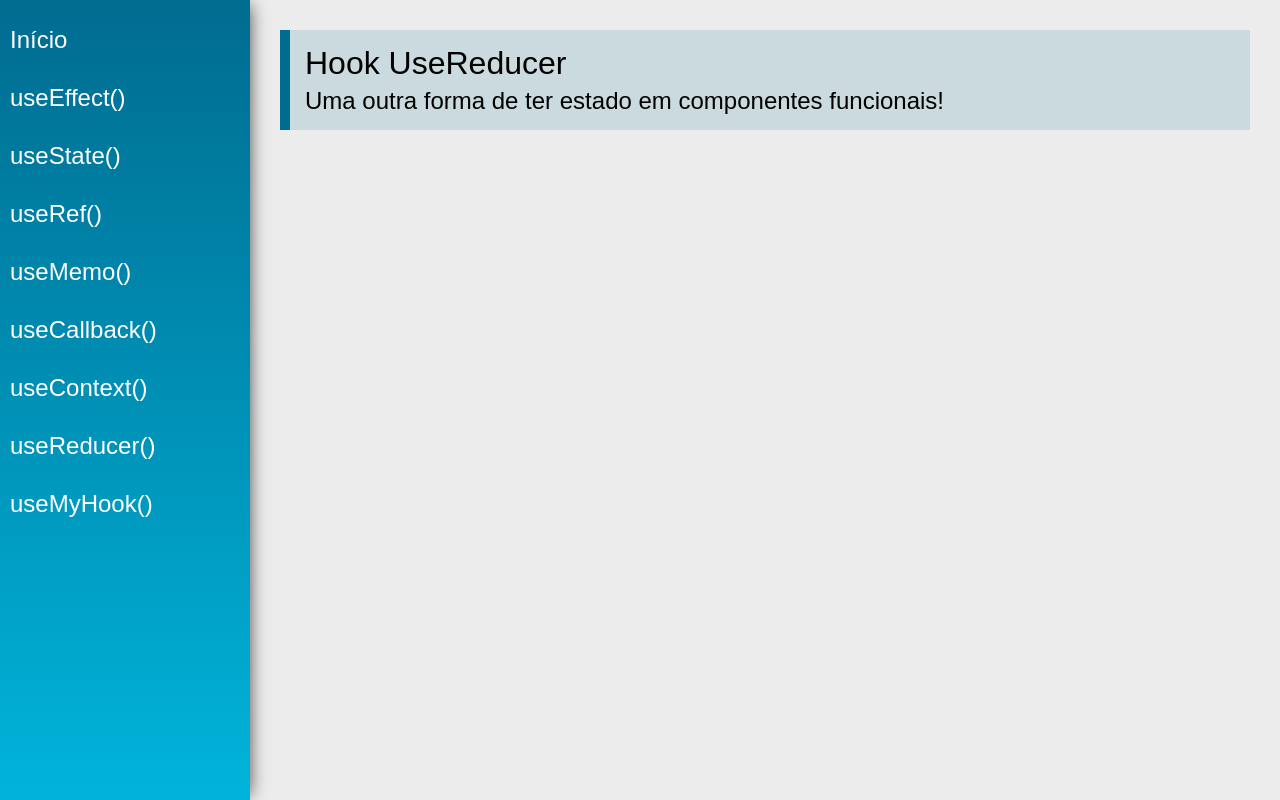
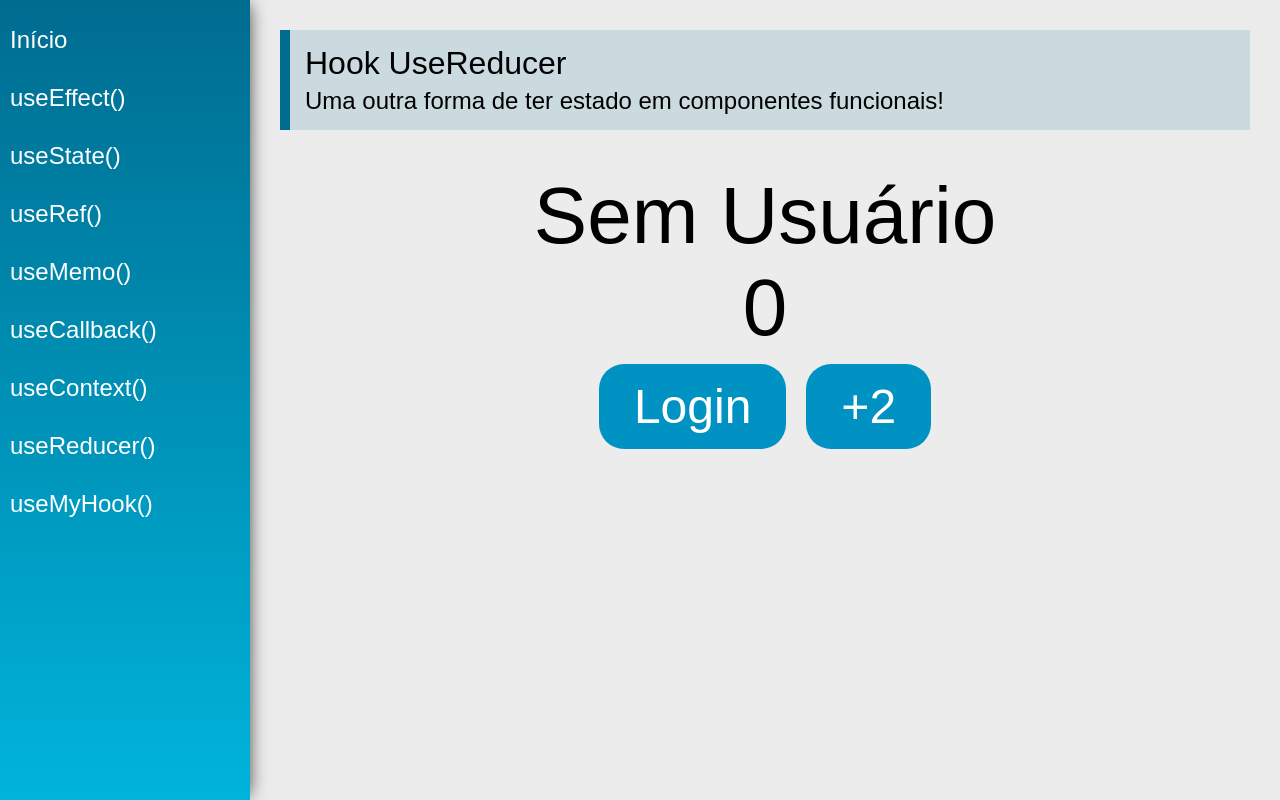
Before and after one commit to tramalho/hooks, a React (Create React App) app: page /useReducer in a window 1280 px wide. Built offline with nearby package versions, Linux system fonts and the light colour scheme.

Commit message:
useReducer #01

```diff
--- a/src/views/examples/UseReducer.jsx
+++ b/src/views/examples/UseReducer.jsx
@@ -1,15 +1,61 @@
-import React from 'react'
-import PageTitle from '../../components/layout/PageTitle'
+import React from "react";
+import PageTitle from "../../components/layout/PageTitle";
+
+const initialState = {
+	cart: [],
+	products: [{}, {}],
+	user: null,
+	number: 0,
+};
+
+function reducer(state, action) {
+	switch (action.type) {
+		case "number_add2": {
+			return { ...state, number: state.number + 2 };
+		}
+		case "login": {
+			return { ...state, user: { name: action.payload } };
+		}
+		default:
+			return state;
+	}
+}
 
 const UseReducer = (props) => {
+	const [state, dispatch] = React.useReducer(reducer, initialState);
 	return (
 		<div className="UseReducer">
 			<PageTitle
 				title="Hook UseReducer"
 				subtitle="Uma outra forma de ter estado em componentes funcionais!"
 			/>
+			<div className="center">
+				{state.user ? (
+					<span className="text">{state.user.name}</span>
+				) : (
+					<span className="text">Sem Usuário</span>
+				)}
+				<span className="text">{state.number}</span>
+				<div>
+					<button
+						type="button"
+						className="btn"
+						onClick={() => dispatch({ type: "login", payload: "Maria" })}
+					>
+						Login
+					</button>
+
+					<button
+						type="button"
+						className="btn"
+						onClick={() => dispatch({ type: "number_add2" })}
+					>
+						+2
+					</button>
 				</div>
-    )
-}
+			</div>
+		</div>
+	);
+};
 
-export default UseReducer
+export default UseReducer;
```
Also changed, not shown: src/views/examples/UseContext.jsx (line endings or trailing spaces). Lines whose indentation alone changed are shown as unchanged.
